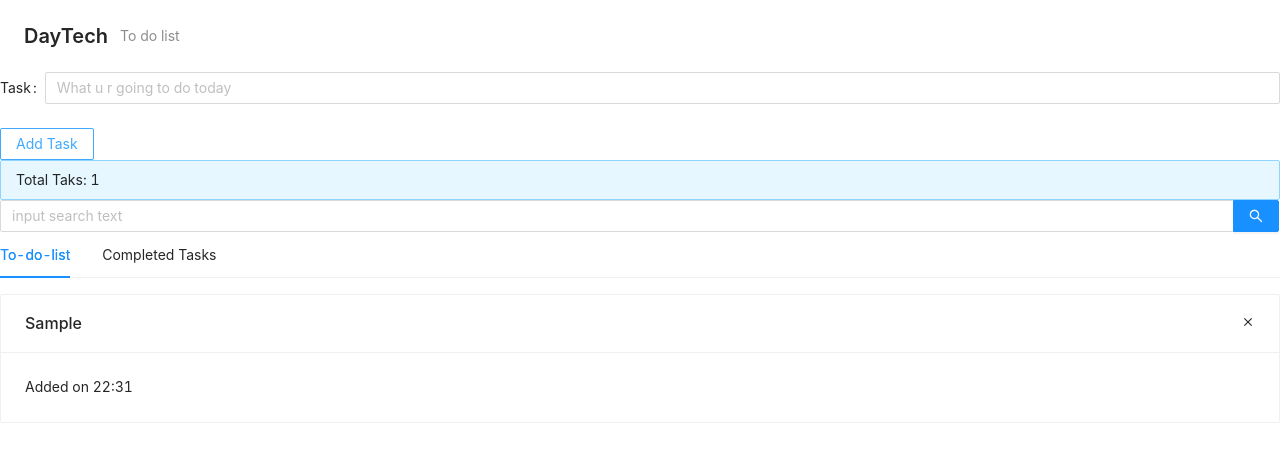
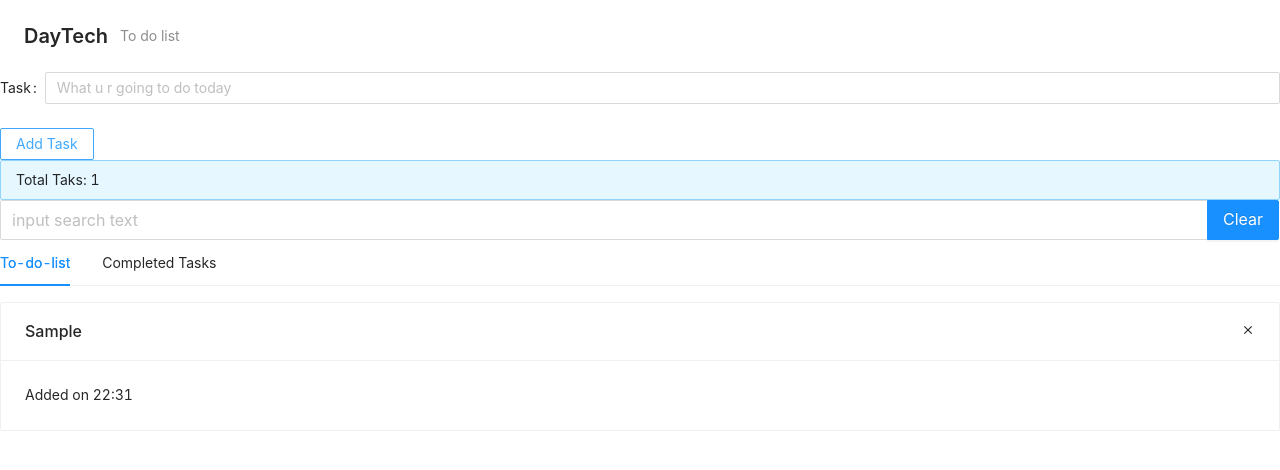
Before and after one commit to piamboat/todo-typescript-antd, a Next.js app: page / in a window 1280 px wide. Both pictures are taken after typing "Sample" into the empty fields and a click on the button "Add Task". Shown: the top 470 px of the page. Built offline with nearby package versions, Linux system fonts and the light colour scheme.

Commit message:
fix bugs and improve user interface

```diff
--- a/src/components/DisplayTask.tsx
+++ b/src/components/DisplayTask.tsx
@@ -18,72 +18,74 @@ interface DisplayTaskProps {
 const DisplayTask: React.FC<DisplayTaskProps> = ({ onDeleteTask }) => {
     const TabPane = Tabs.TabPane
     const Search = Input.Search;
-    const tasks = useRecoilValue(tasksState)
-    const completedTasks = useRecoilValue(completedTasksState)
-    const [key, setKey] = useState('1')
-    const [activeSearch, setActiveSearch] = useState(false)
-    const [searchTasks, setSearchTasks] = useState<JSX.Element[]>([])
-    const [searchCompletedTasks, setSearchCompletedTasks] = useState<JSX.Element[]>([])
-
-    // create cards of tasks
-    const taskList = tasks.map(task => {
-        return (
-            <Card key={task.id} title={task.content} extra={ <MdClose onClick={() => onDeleteTask(task, 'finished') } />} >
-                {task.time}
-            </Card>
-        )
-    })
-
-    // create cards of finished tasks
-    const finishedTasks = completedTasks.map(completedTask => {
-        return (
-            <Card key={completedTask.id} title={completedTask.content} extra={ <MdClose onClick={() => onDeleteTask(completedTask, 'delete') } />} >
-                {completedTask.time}
-            </Card>
-        )
-    })
+    const tState = useRecoilValue(tasksState)
+    const cState = useRecoilValue(completedTasksState)
+    const [term, setTerm] = useState('')
 
     const onTabPress = (key: string) => {
-        setKey(key);
-        setActiveSearch(false);
+        // do something when tab is pressed
     }
 
-    const onSearchToDo = (term: string) => {
-        if (key === '1') {
-            setSearchTasks( tasks.filter(task => task.content.includes(term)).map(filteredTask => {
-                return (
-                    <Card key={filteredTask.id} title={filteredTask.content} extra={ <MdClose onClick={() => onDeleteTask(filteredTask, 'finished') } />} >
-                        {filteredTask.time}
-                    </Card>
-                )
-            }) )
-        }
-        else if (key === '2') {
-            setSearchCompletedTasks( completedTasks.filter(task => task.content.includes(term)).map(filteredTask => {
-                return (
-                    <Card key={filteredTask.id} title={filteredTask.content} extra={ <MdClose onClick={() => onDeleteTask(filteredTask, 'delete') } />} >
-                        {filteredTask.time}
-                    </Card>
-                )
-            }) )
-        }
-
-        setActiveSearch(true)
+    const onClearSearch = (term: string) => {
+        setTerm('')
     }
 
     return (
         <React.Fragment>
             <Search
+                className="flex"
                 placeholder="input search text"
-                onSearch={value => onSearchToDo(value)}
-                enterButton
+                value={term}
+                onChange={e => setTerm(e.target.value)}
+                enterButton="Clear"
+                size="large"
+                onSearch={term => onClearSearch(term)}
             />
             <Tabs defaultActiveKey="1" onChange={onTabPress}>
                 <TabPane tab="To-do-list" key="1">
-                    { activeSearch ? searchTasks : taskList }
+                    { tState.length > 0 ?
+                        (
+                            term.length === 0 ?
+                            tState.map(task => {
+                                return (
+                                    <Card key={task.id} title={task.content} extra={ <MdClose onClick={() => onDeleteTask(task, 'finished') } />} >
+                                        {task.time}
+                                    </Card>
+                                )
+                            })
+                            :
+                            tState.filter(task => task.content.includes(term)).map(filteredTask => {
+                                return (
+                                    <Card key={filteredTask.id} title={filteredTask.content} extra={ <MdClose onClick={() => onDeleteTask(filteredTask, 'finished') } />} >
+                                        {filteredTask.time}
+                                    </Card>
+                                )
+                            })
+
+                        )
+                        : <Empty /> }
                 </TabPane>
                 <TabPane tab="Completed Tasks" key="2">
-                    { completedTasks.length > 0 ? (activeSearch ? searchCompletedTasks : finishedTasks) : <Empty /> }
+                    { cState.length > 0 ?
+                        (
+                            term.length === 0 ?
+                            cState.map(task => {
+                                return (
+                                    <Card key={task.id} title={task.content} extra={ <MdClose onClick={() => onDeleteTask(task, 'delete') } />} >
+                                        {task.time}
+                                    </Card>
+                                )
+                            })
+                            :
+                            cState.filter(task => task.content.includes(term)).map(filteredTask => {
+                                return (
+                                    <Card key={filteredTask.id} title={filteredTask.content} extra={ <MdClose onClick={() => onDeleteTask(filteredTask, 'delete') } />} >
+                                        {filteredTask.time}
+                                    </Card>
+                                )
+                            })
+                        )
+                        : <Empty /> }
                 </TabPane>
             </Tabs>
         </React.Fragment>
```
